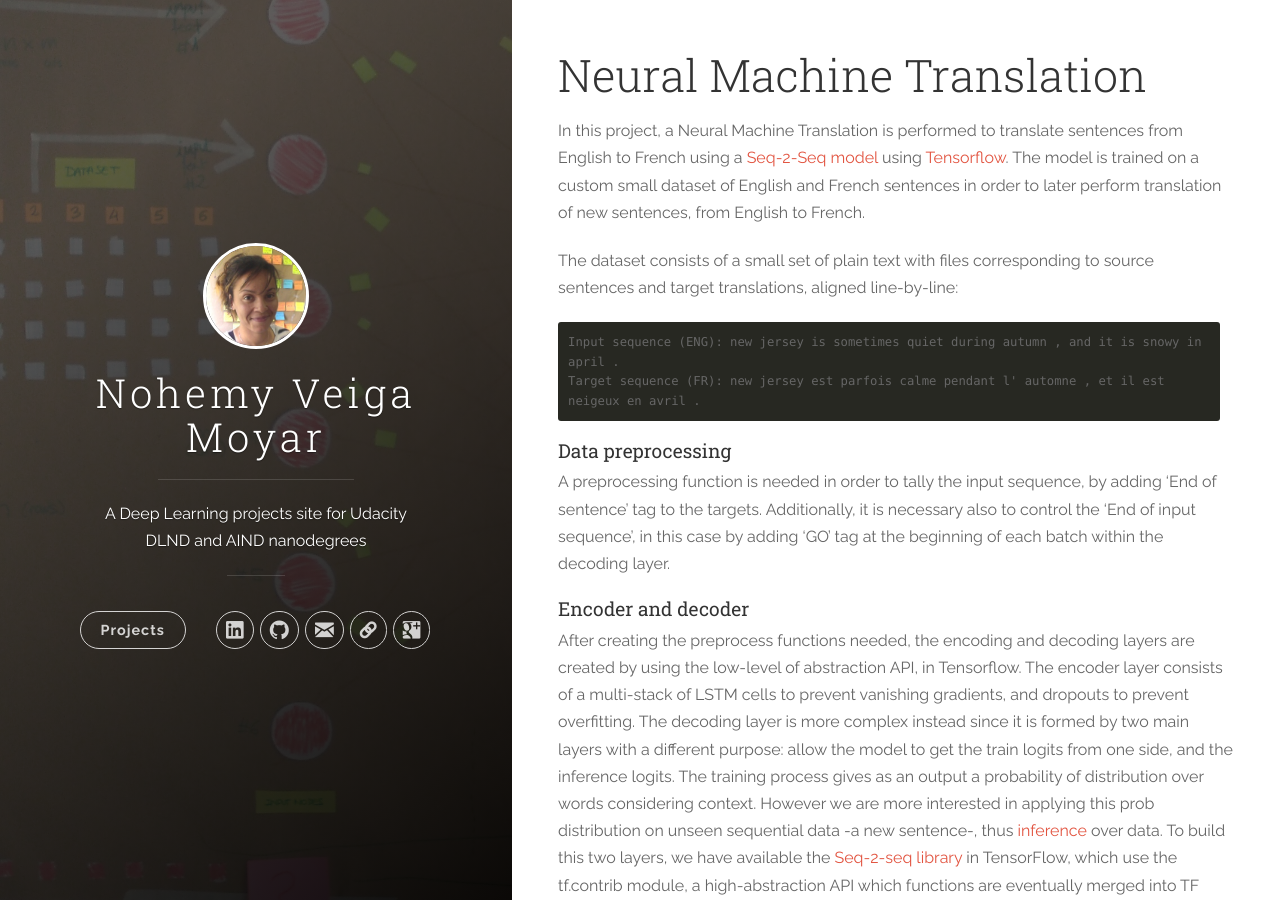
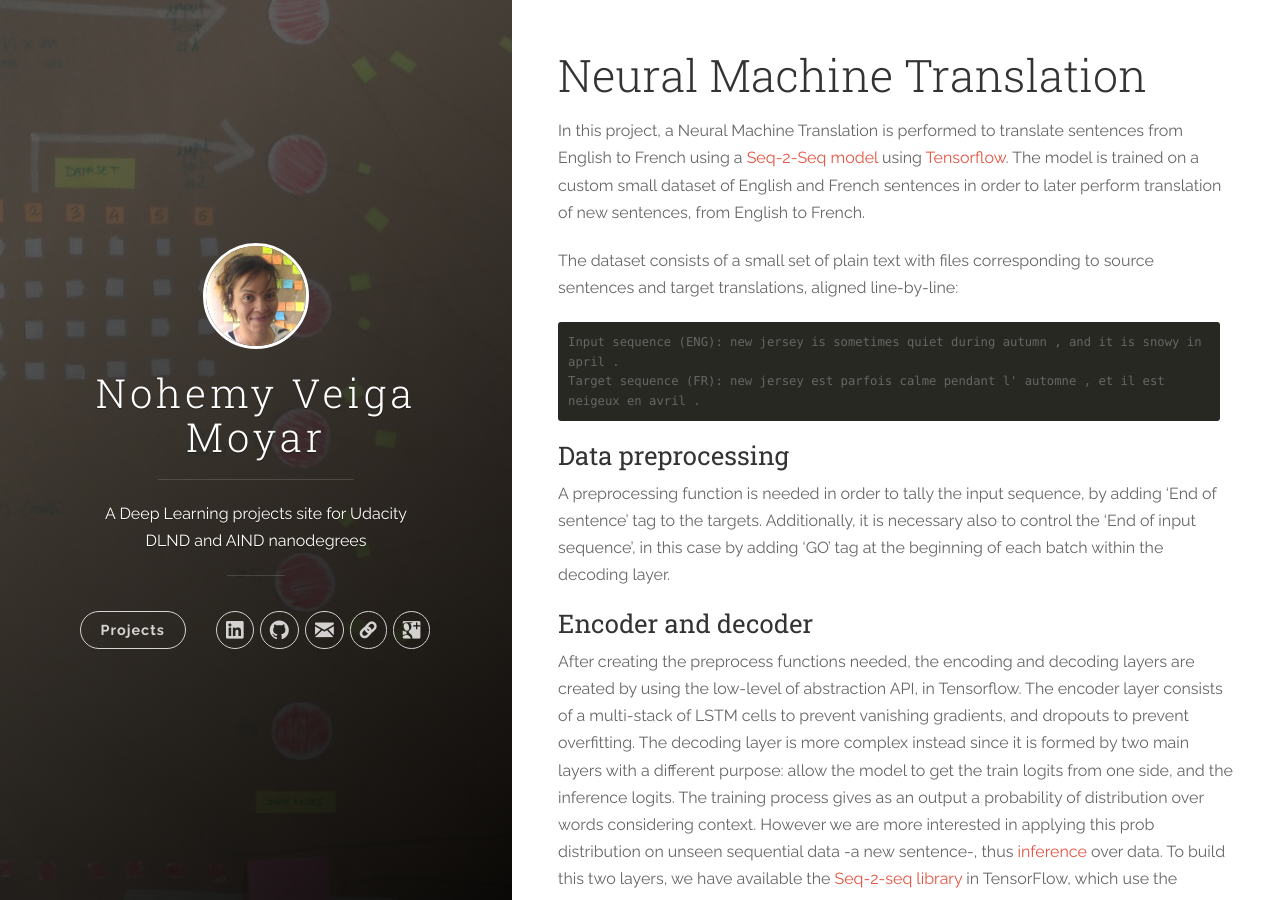
Before and after one commit to nvmoyar/nvmoyar.github.io, a Jekyll site: the page built from _projects/language-translation.md, in a window 1280 px wide and 900 px high. Built offline with Jekyll 4.4.1, drawn with Linux system fonts in a browser that asks for light colours.

Commit message:
style: Replace h4 tags by h3

````diff
--- a/_projects/language-translation.md
+++ b/_projects/language-translation.md
@@ -22,19 +22,19 @@ Input sequence (ENG): new jersey is sometimes quiet during autumn , and it is sn
 Target sequence (FR): new jersey est parfois calme pendant l' automne , et il est neigeux en avril .
 ```
 
-#### Data preprocessing
+### Data preprocessing
 
 A preprocessing function is needed in order to tally the input sequence, by adding 'End of sentence' tag to the targets. Additionally, it is necessary also to control the 'End of input sequence', in this case by adding 'GO' tag at the beginning of each batch within the decoding layer.
 
-#### Encoder and decoder
+### Encoder and decoder
 
 After creating the preprocess functions needed, the encoding and decoding layers are created by using the low-level of abstraction API, in Tensorflow. The encoder layer consists of a multi-stack of LSTM cells to prevent vanishing gradients, and dropouts to prevent overfitting. The decoding layer is more complex instead since it is formed by two main layers with a different purpose: allow the model to get the train logits from one side,  and the inference logits. The training process gives as an output a probability of distribution over words considering context. However we are more interested in applying this prob distribution on unseen sequential data -a new sentence-, thus [inference](https://www.tensorflow.org/tutorials/seq2seq#inference_how_to_generate_translations) over data. To build this two layers, we have available the [Seq-2-seq library](https://www.tensorflow.org/api_guides/python/contrib.seq2seq) in TensorFlow, which use the tf.contrib module, a high-abstraction API which functions are eventually merged into TF core. Therefore the layer for our decoder is composed by a stack of LSTM cells, the decoding layer for training, the decoding layer for inference, and since there are variable shared among training and inference processes, we use a context manager available in TF.
 
-#### Embeddings matrix
+### Embeddings matrix
 
 We could visualize the input words passed as one-hot encoded vectors, and on this case, this might work since we are dealing with a small dataset, however, with a larger corpus, the dimensionality will be so huge that the computation could be unbearable. To deal with this high dimensionality problem, we would need a better vector representation for our words, since words that could be used in the same context should appear closer than unrelated words. This weight matrix is usually called the embedding matrix or embedding look-up table and Tensorflow provides a convenient function which does this lookup to get the embedding tensors.
 
-#### Gradient clipping
+### Gradient clipping
 
 This network uses element-wise gradient clipping when it exceeds an absolute threshold to prevent [gradient exploding](http://www.deeplearningbook.org/contents/optimization.html) (pag.285-286). Although it introduces an additional hyperparameter, this parameter has not been exposed jointly with the rest of the hyperparameters to tune in this neural graph. Thresholds have been manually established in [-1., 1.].
 
````
Also changed, not shown: _projects/hidden-markov-model-for-asl-recognizer.md (+3 -3 lines).
